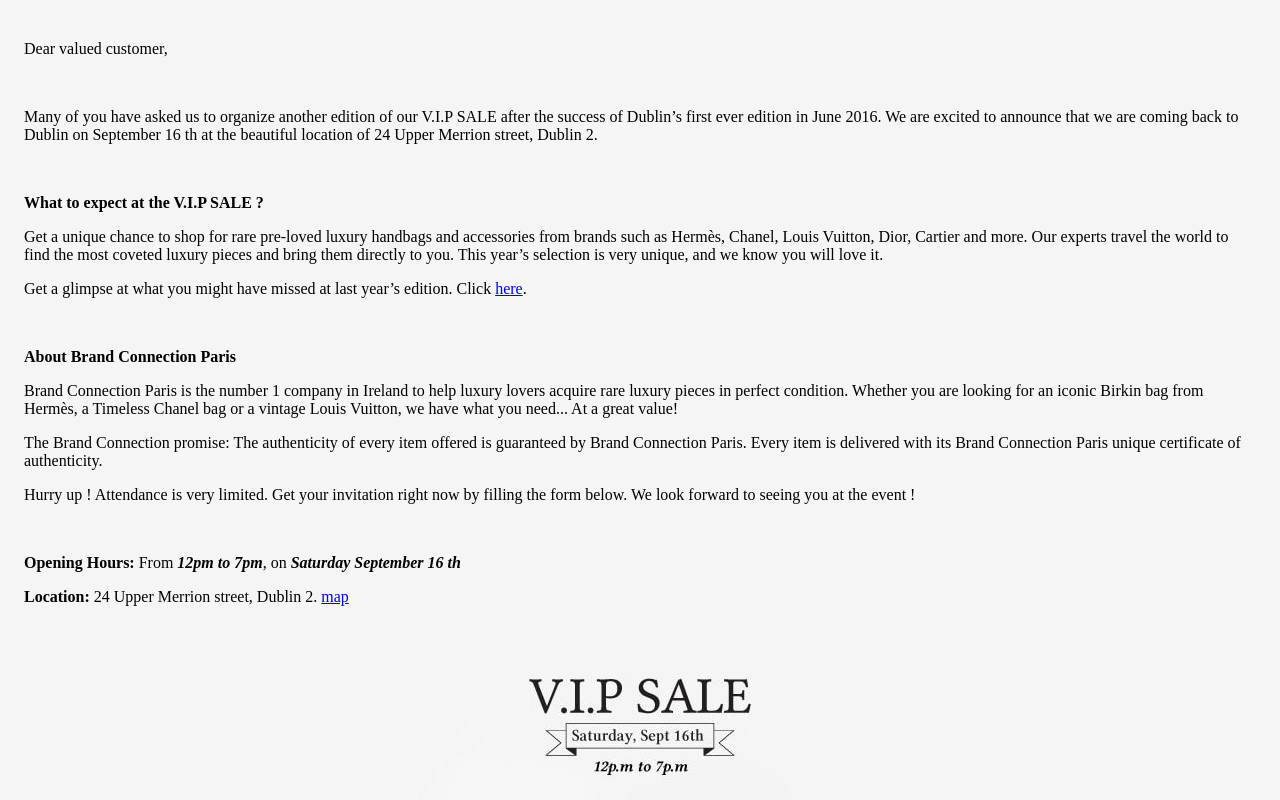
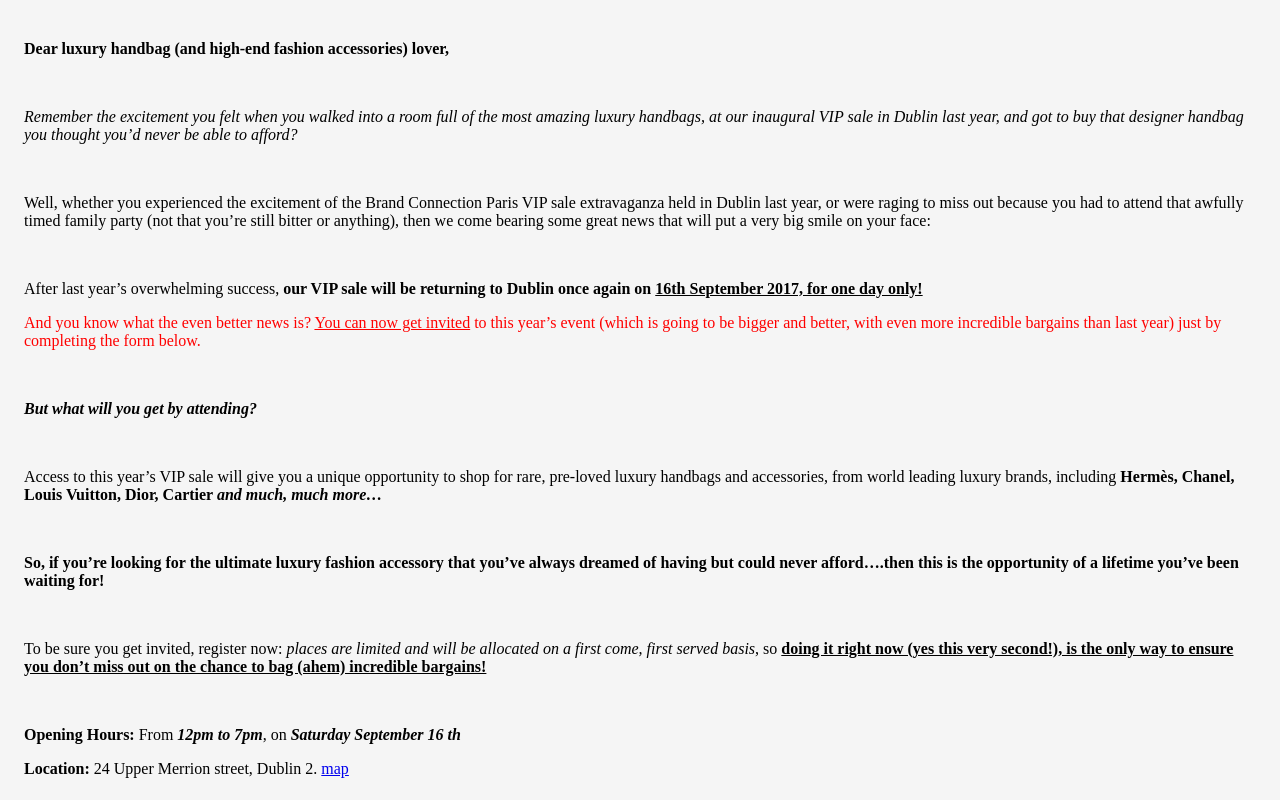
Before and after one commit to lhache/merrion, a website: page public/index.html in a window 1280 px wide. Shown: the top 800 px of the page. Drawn offline with Linux system fonts and the light colour scheme; no server answers.

Commit message:
modify text

```diff
--- a/public/index.html
+++ b/public/index.html
@@ -4,35 +4,33 @@
 </head>
 <body>
 
+  <b></b>
+  <i></i>
+  <u></u>
+
   <div class="merrion-text">
-    <p>Dear valued customer,</p>
+    <p><b>Dear luxury handbag (and high-end fashion accessories) lover,</b></p>
     <br/>
-    <p>Many of you have asked us to organize another edition of our V.I.P SALE after the success
-    of Dublin’s first ever edition in June 2016.
-    We are excited to announce that we are coming back to Dublin on September 16 th at the
-    beautiful location of 24 Upper Merrion street, Dublin 2.</p>
-
+    <p><i>Remember the excitement you felt when you walked into a room full of the most amazing luxury handbags, at our inaugural VIP sale in Dublin last year, and got to buy that designer handbag you thought you’d never be able to afford?</i></p>
     <br/>
-    <p><b>What to expect at the V.I.P SALE ?</b></p>
-    <p>Get a unique chance to shop for rare pre-loved luxury handbags and accessories from brands
-    such as Hermès, Chanel, Louis Vuitton, Dior, Cartier and more. Our experts travel the world
-    to find the most coveted luxury pieces and bring them directly to you.
-    This year’s selection is very unique, and we know you will love it.</p>
-    <p>Get a glimpse at what you might have missed at last year’s edition. Click
-    <a href="https://www.facebook.com/pg/brandconnectionparis/videos/?ref=page_internal" target="_blank">here</a>.</p>
-    <p></p>
+    <p>Well, whether you experienced the excitement of the Brand Connection Paris VIP sale
+extravaganza held in Dublin last year, or were raging to miss out because you had to attend
+that awfully timed family party (not that you’re still bitter or anything), then we come bearing
+some great news that will put a very big smile on your face:</p>
     <br/>
-    <p><b>About Brand Connection Paris</b></p>
-    <p>Brand Connection Paris is the number 1 company in Ireland to help luxury lovers acquire rare
-    luxury pieces in perfect condition. Whether you are looking for an iconic Birkin bag from
-    Hermès, a Timeless Chanel bag or a vintage Louis Vuitton, we have what you need... At a
-    great value!</p>
-    <p>The Brand Connection promise: The authenticity of every item offered is guaranteed by
-    Brand Connection Paris. Every item is delivered with its Brand Connection Paris unique
-    certificate of authenticity.</p>
-    <p>Hurry up ! Attendance is very limited. Get your invitation right now by filling the form
-    below.
-    We look forward to seeing you at the event !</p>
+    <p>After last year’s overwhelming success, <b>our VIP sale will be returning to Dublin once
+again on <u>16th September 2017, for one day only!</u></b></p>
+    <p style="color: red;">And you know what the even better news is? <u>You can now get invited</u> to this year’s
+event (which is going to be bigger and better, with even more incredible bargains than
+last year) just by completing the form below.</p>
+    <br/>
+    <p><b><i>But what will you get by attending?</i></b></p>
+    <br/>
+    <p>Access to this year’s VIP sale will give you a unique opportunity to shop for rare, pre-loved luxury handbags and accessories, from world leading luxury brands, including <b>Hermès, Chanel, Louis Vuitton, Dior, Cartier <i>and much, much more…</i></b></p>
+    <br/>
+    <p><b>So, if you’re looking for the ultimate luxury fashion accessory that you’ve always dreamed of having but could never afford….then this is the opportunity of a lifetime you’ve been waiting for!</b></p>
+    <br/>
+    <p>To be sure you get invited, register now: <i>places are limited and will be allocated on a first come, first served basis</i>, so <b><u>doing it right now (yes this very second!), is the only way to ensure you don’t miss out on the chance to bag (ahem) incredible bargains!</u></b></p>
     <br/>
     <p><b>Opening Hours:</b> From <b><i>12pm to 7pm</i></b>, on <b><i>Saturday September 16 th</i></b></p>
     <p><b>Location:</b> 24 Upper Merrion street, Dublin 2. <a href="https://www.google.de/maps/place/The+Merrion+Hotel+Dublin/@53.3388517,-6.2519976,16.42z/data=!4m5!3m4!1s0x0:0x285b52a64197b80!8m2!3d53.3385349!4d-6.2529159" target="_blank">map</a></p>
@@ -66,8 +64,8 @@
     }
 
     .merrion-form-image-container {
-        min-height: 300px;
-        text-align: center;
+      min-height: 300px;
+      text-align: center;
     }
 
     .merrion-form-img {
@@ -79,7 +77,8 @@
       margin: 5px auto;
       padding: 5px;
       height: 30px;
-      width: 300px;
+      max-width: 300px;
+      width: 100%;
       font-size: 14px;
       text-align: center;
     }
```
Also changed, not shown: 1 other file.
